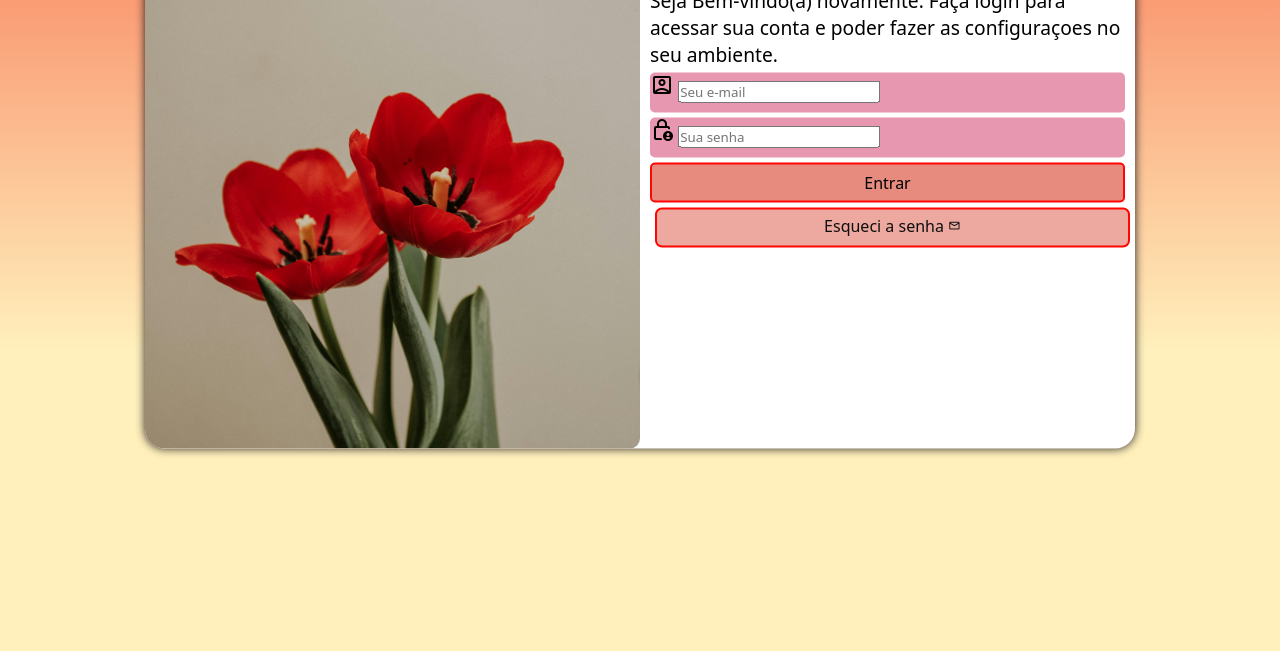
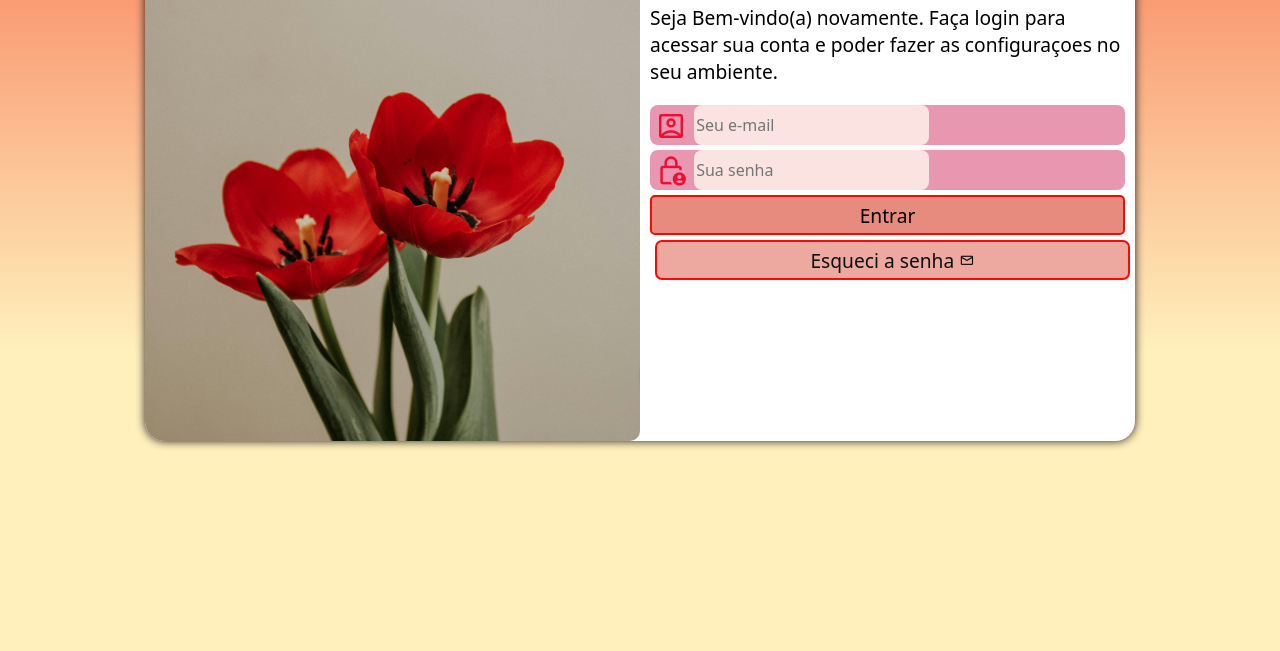
Before and after one commit to joanabnu/projeto-login, a plain HTML site: page index.html in a window 1280 px wide. Shown: the part 449-1100 px from the top of the page. Drawn offline with nearby package versions, Linux system fonts and the light colour scheme.

Commit message:
style css

```diff
--- a/estilos/media.css
+++ b/estilos/media.css
@@ -14,7 +14,8 @@ grandes telas acima 1200px*/
         background-image: linear-gradient(to top,#fff0bc , #f33018);
     }
     section#login{
-        width: 90vw;
+        width: 80vw;
+        height: 300px;
     }
     section#login > div#imagem{
         float: left;
@@ -35,6 +36,7 @@ grandes telas acima 1200px*/
     }
     section#login {
         width: 990px;
+        height: 500px;
     }
     section#login > div#imagem{
         float: left;
@@ -47,5 +49,6 @@ grandes telas acima 1200px*/
     }
     div#formulario > p{
     font-size: 1.2em;
+    margin: 20px 0px;
 }
 }
--- a/estilos/style.css
+++ b/estilos/style.css
@@ -27,7 +27,6 @@ section#login{
     position: absolute;
     top: 50%;
     left: 50%;
-    transform: translate(-50%,-50%);
     overflow: hidden;
     background-color: white;
     width: 250px;
@@ -36,6 +35,7 @@ section#login{
     box-shadow: 0px 0px 10px rgb(34, 28, 28);
     transition: width 0.2s, height 0.2s;
     transition-timing-function: ease;
+    transform: translate(-50%,-50%);
 
 }
  section#login > div#imagem{
@@ -61,18 +61,40 @@ div#formulario > p{
 
 form > div.campo{
     background-color:  #e797af;
+
     width: 100%;
     display: block;
     height: 40px;
-    border-radius: 5px;
+    border-radius: 8px;
     margin: 5px 0px;
 }
 div.campo  > label {
     display: none;
 }
+div.campo > i{
+    color: rgb(240, 12, 50);
+
+    font-size: 2em;
+    width: 40px;
+    padding: 5px;
+}
+div.campo > input{
+    background-color: #fae3e0;
+
+    font-size: 1em;
+    width: calc(100% -44px);
+    height: 100%;
+    border: 0px;
+    border-radius: 8px;
+    padding: 2px;
+     transform: translateY(-11px);
+}
+div.campo > input:focus-within{
+    background-color: white;
+}
 form > input[type=submit]{
     display: block;
-    font-size: 1em;
+    font-size: 1.2em;
     width: 100%;
     height: 40px;
     background-color:#e78b7e;
@@ -83,14 +105,17 @@ form > input[type=submit]{
 }
 form > input[type=submit]:hover{
     background-color: #fe452b;
+    transform: translate(-3px,-3px);
+    transition: transform 1s, border 5s;
 }
 form > a.botao{
     display: block;
     text-align: center;
-    font-size: 1em;
+    font-size: 1.2em;
     width: 100%;
     height: 40px;
     padding-top: 5px;
+
     margin: 5px;
     background-color:#eda89f;
     color: rgb(15, 15, 15);
@@ -100,6 +125,8 @@ form > a.botao{
 }
 form > a.botao:hover{
     background-color:#fe452b;
+    transition: transform 1s, border 5s;
+    transform: translate(-3px,-3px);
 }
 form > a.botao > i{
     font-size: 0.8em;
```
